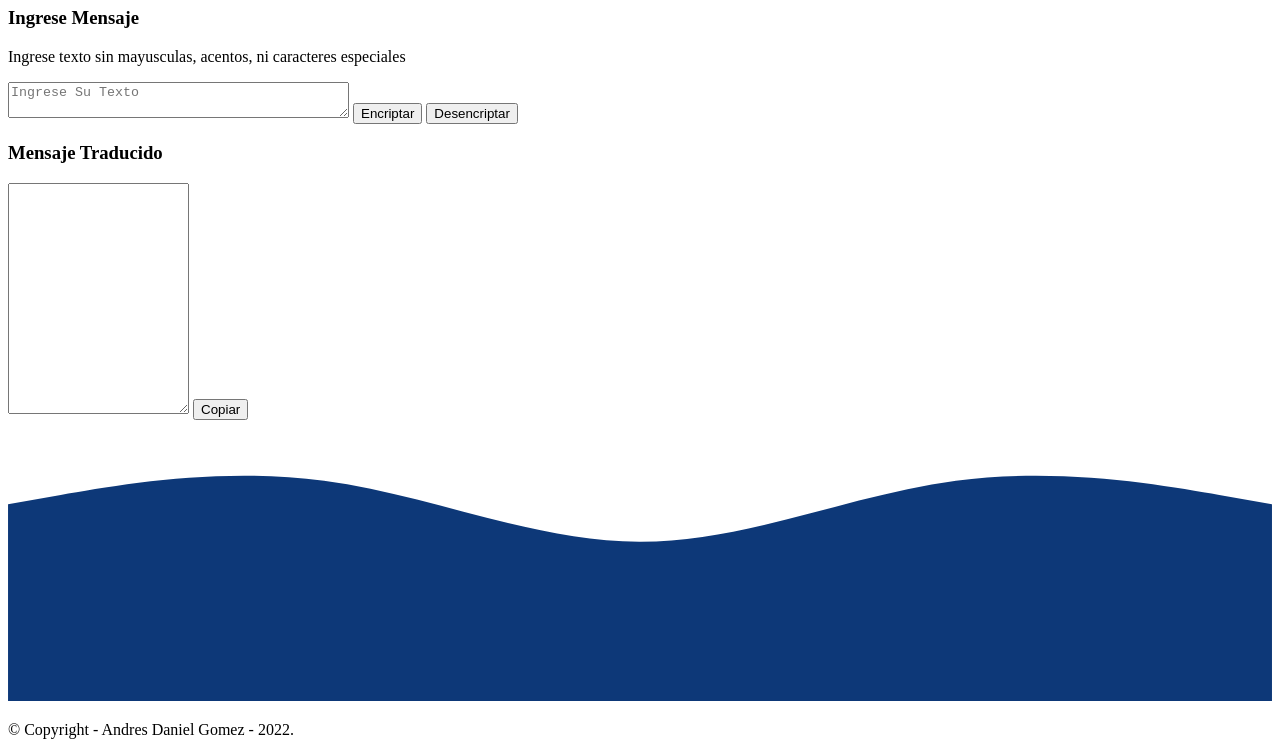
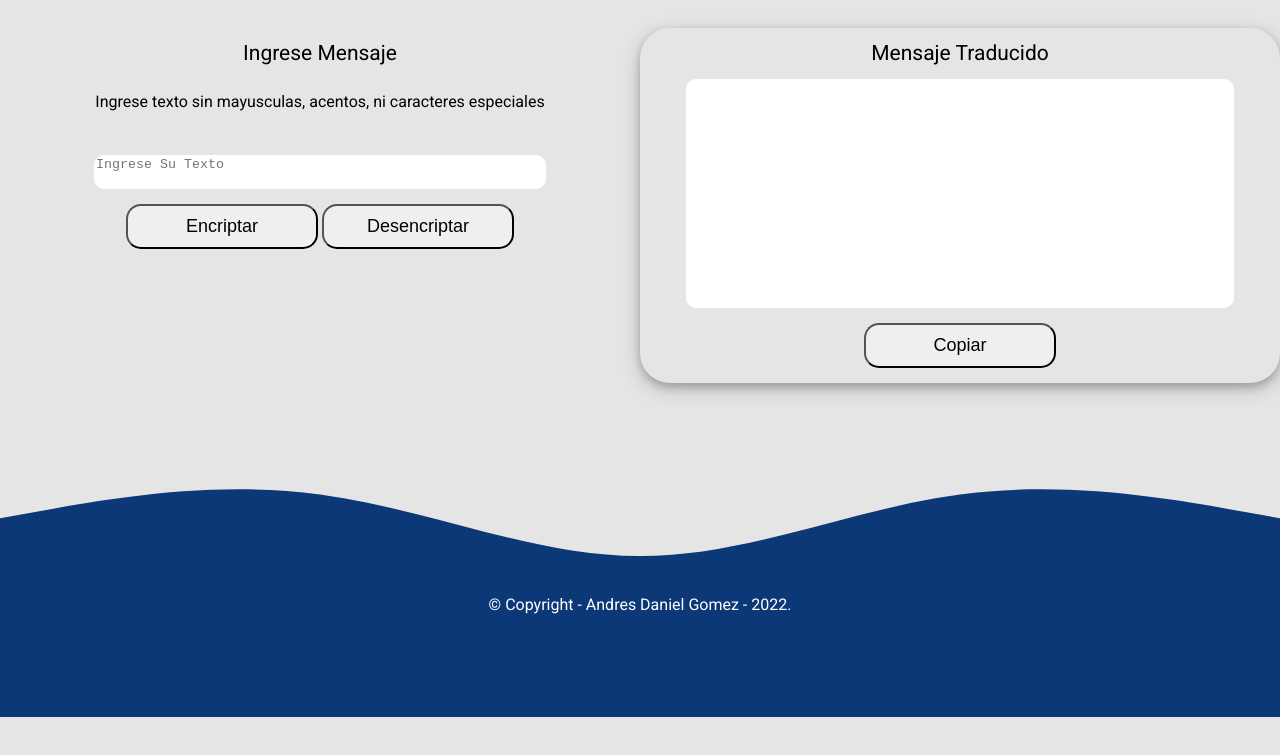
Before and after one commit to Dann-13/Encriptador, a plain HTML site: page index.html in a window 1280 px wide. Shown: the part 133-888 px from the top of the page. After the commit the page ends 853 px from the top, so only its background shows below. Drawn offline with Linux system fonts and the light colour scheme; the site is published under a folder, as on GitHub Pages, so addresses that start at the root find nothing.

Commit message:
Correccion de enlaces para despliegue

```diff
--- a/index.html
+++ b/index.html
@@ -5,9 +5,9 @@
     <meta charset="UTF-8">
     <meta http-equiv="X-UA-Compatible" content="IE=edge">
     <meta name="viewport" content="width=device-width, initial-scale=1.0">
-    <link rel="stylesheet" href="/css/reset.css">
-    <link rel="stylesheet" href="/css/style.css">
-    <link rel="stylesheet" href="/css/responsive.css">
+    <link rel="stylesheet" href="css/reset.css">
+    <link rel="stylesheet" href="css/style.css">
+    <link rel="stylesheet" href="css/responsive.css">
     <link href="https://fonts.googleapis.com/css2?family=Roboto&family=Work+Sans:wght@300&display=swap" rel="stylesheet">
     <title>Encriptador</title>
 </head>
```
